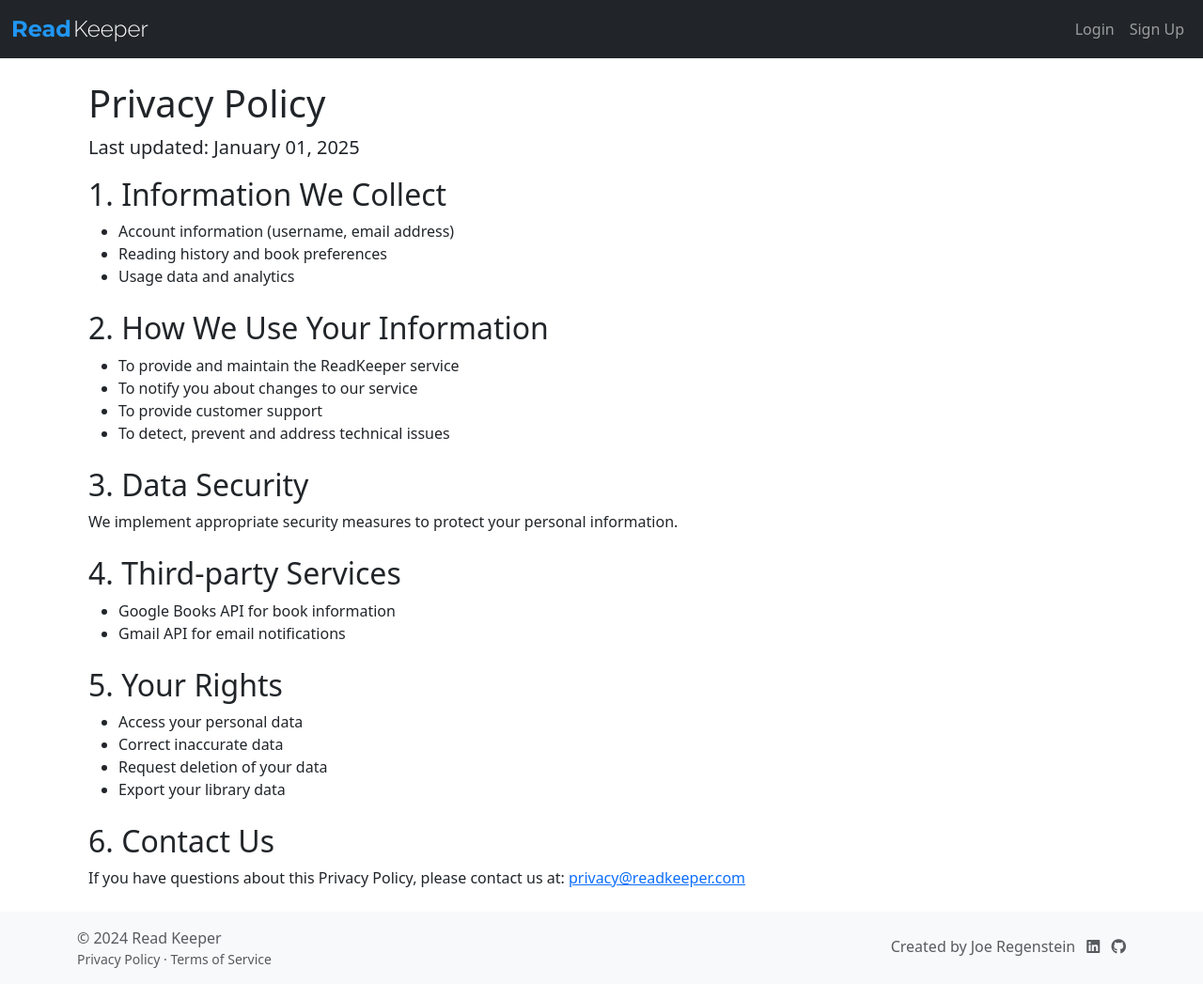
After one commit to joereg4/book_tracker, a Flask app: page /privacy in a window 1280 px wide. The commit adds this page. Shown: the whole page at 94% size. Run offline with Flask 3, Linux system fonts and the light colour scheme.

Commit message:
Update email configuration and add legal links in base template
- Modified .env.example to use Gmail's OAuth2 for email sending, updating the MAIL_USERNAME and MAIL_DEFAULT_SENDER.
- Added GOOGLE_CLIENT_ID, GOOGLE_CLIENT_SECRET, and GOOGLE_REFRESH_TOKEN to .env.example for OAuth2 setup.
- Registered a new legal blueprint in app.py for handling privacy policy and terms of service.
- Updated base.html to include links to the privacy policy and terms of service in the footer.
- Expanded deployment documentation to detail the new email configuration and forwarding setup.

```diff
--- a/app.py
+++ b/app.py
@@ -83,6 +83,7 @@ def create_app(config_object=None):
     from routes.monitoring import bp as monitoring_bp
     from routes.admin import bp as admin_bp
     from routes.oauth import bp as oauth_bp
+    from routes.legal import bp as legal_bp
 
     app.register_blueprint(auth_bp)
     app.register_blueprint(books_bp)
@@ -93,7 +94,7 @@ def create_app(config_object=None):
     app.register_blueprint(monitoring_bp)
     app.register_blueprint(admin_bp)
     app.register_blueprint(oauth_bp)
-
+    app.register_blueprint(legal_bp)
     # Error handlers
     @app.errorhandler(429)
     def ratelimit_handler(e):
--- /dev/null
+++ b/routes/legal.py
@@ -0,0 +1,14 @@
+from flask import Blueprint, render_template
+from datetime import datetime
+
+bp = Blueprint('legal', __name__)
+
+@bp.route('/privacy')
+def privacy():
+    return render_template('legal/privacy.html',
+                         current_date=datetime.now().strftime('%B %d, %Y'))
+
+@bp.route('/terms')
+def terms():
+    return render_template('legal/terms.html',
+                         current_date=datetime.now().strftime('%B %d, %Y'))
--- a/templates/base.html
+++ b/templates/base.html
@@ -81,6 +81,10 @@
             <div class="row align-items-center">
                 <div class="col-md-6">
                     <p class="text-muted mb-0">&copy; 2024 Read Keeper</p>
+                    <p class="text-muted small mb-0">
+                        <a href="{{ url_for('legal.privacy') }}" class="text-muted text-decoration-none">Privacy Policy</a> &middot;
+                        <a href="{{ url_for('legal.terms') }}" class="text-muted text-decoration-none">Terms of Service</a>
+                    </p>
                 </div>
                 <div class="col-md-6">
                     <div class="text-end">
--- /dev/null
+++ b/templates/legal/privacy.html
@@ -0,0 +1,57 @@
+{% extends "base.html" %}
+
+{% block title %}Privacy Policy{% endblock %}
+
+{% block content %}
+<div class="container">
+    <h1>Privacy Policy</h1>
+    <p class="lead">Last updated: {{ current_date }}</p>
+
+    <section class="mb-4">
+        <h2>1. Information We Collect</h2>
+        <ul>
+            <li>Account information (username, email address)</li>
+            <li>Reading history and book preferences</li>
+            <li>Usage data and analytics</li>
+        </ul>
+    </section>
+
+    <section class="mb-4">
+        <h2>2. How We Use Your Information</h2>
+        <ul>
+            <li>To provide and maintain the ReadKeeper service</li>
+            <li>To notify you about changes to our service</li>
+            <li>To provide customer support</li>
+            <li>To detect, prevent and address technical issues</li>
+        </ul>
+    </section>
+
+    <section class="mb-4">
+        <h2>3. Data Security</h2>
+        <p>We implement appropriate security measures to protect your personal information.</p>
+    </section>
+
+    <section class="mb-4">
+        <h2>4. Third-party Services</h2>
+        <ul>
+            <li>Google Books API for book information</li>
+            <li>Gmail API for email notifications</li>
+        </ul>
+    </section>
+
+    <section class="mb-4">
+        <h2>5. Your Rights</h2>
+        <ul>
+            <li>Access your personal data</li>
+            <li>Correct inaccurate data</li>
+            <li>Request deletion of your data</li>
+            <li>Export your library data</li>
+        </ul>
+    </section>
+
+    <section class="mb-4">
+        <h2>6. Contact Us</h2>
+        <p>If you have questions about this Privacy Policy, please contact us at: <a href="mailto:privacy@readkeeper.com">privacy@readkeeper.com</a></p>
+    </section>
+</div>
+{% endblock %}
```
Also changed, not shown: templates/legal/terms.html (added, +30 -0 lines), docs/deployment/README.md, 1 other file.
